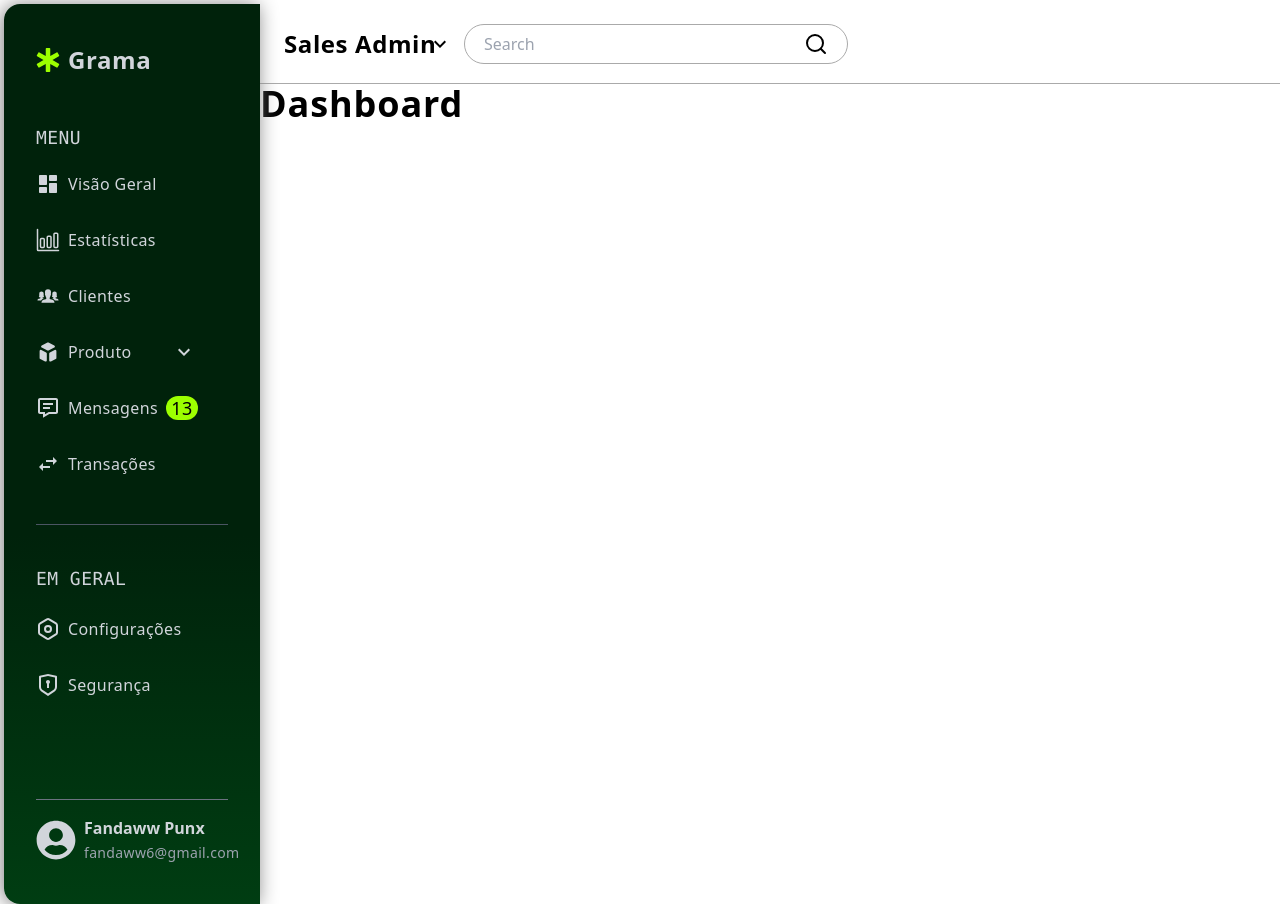
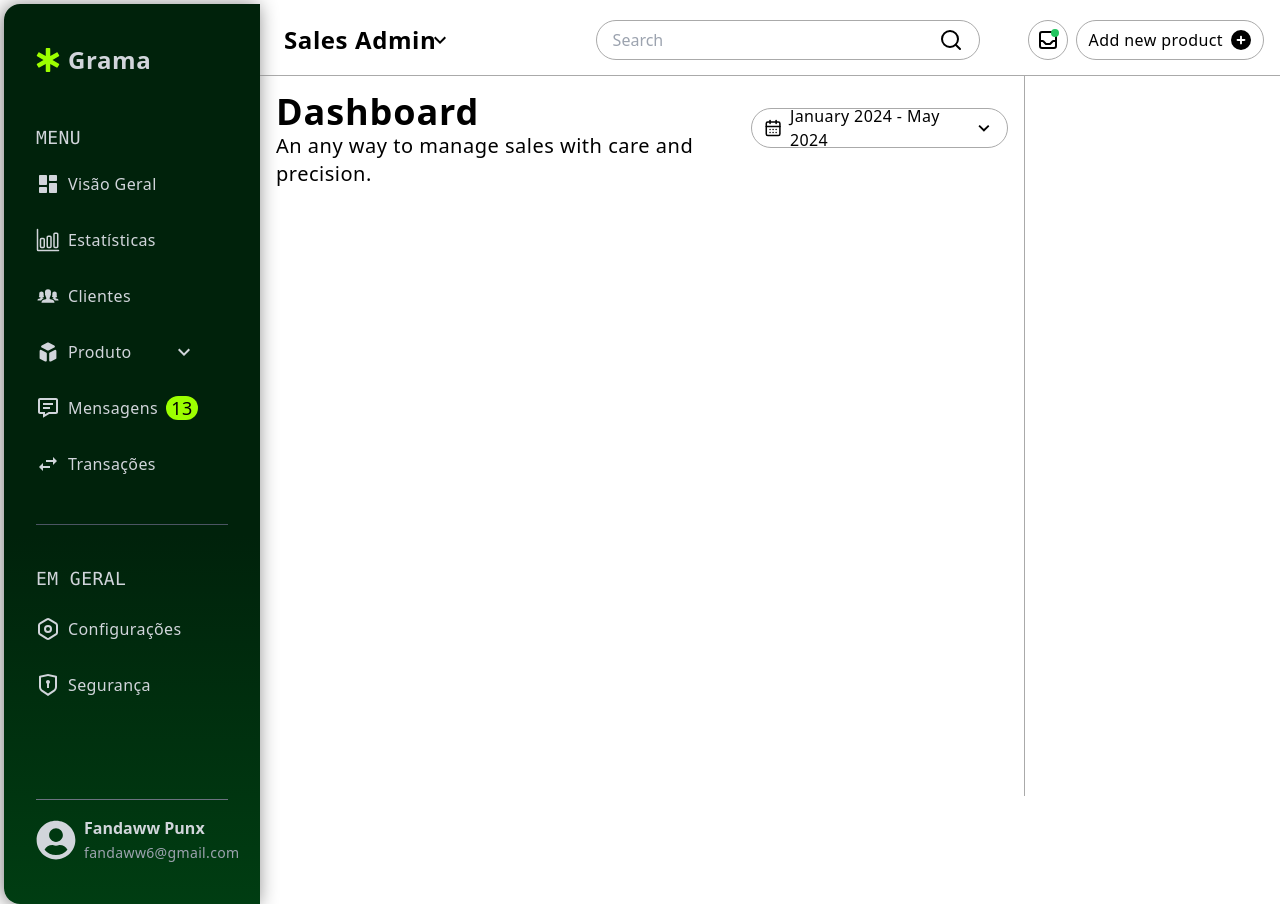
Before and after one commit to capaolab/grama, a Next.js app in the folder grama/: page /dashboard in a window 1280 px wide. Built offline with nearby package versions, Linux system fonts and the light colour scheme.

Commit message:
feat: added new componentes in dashboard page

```diff
--- a/grama/src/app/dashboard/page.jsx
+++ b/grama/src/app/dashboard/page.jsx
@@ -1,14 +1,47 @@
 import DropDown from "@/components/DropDown";
 import SearchInput from "@/components/SearchInput";
+import { HiOutlineInbox } from "react-icons/hi";
+import { FaCirclePlus } from "react-icons/fa6";
+import { LuCalendarDays } from "react-icons/lu";
+import { MdOutlineKeyboardArrowDown } from "react-icons/md";
 
 function Dashboard() {
   return (
     <div className="w-full flex text-[var(--text-color)] my-1 flex-col">
       <header className="flex gap-3 h-20 w-full items-center px-4 border-b border-[var(--border-color)]">
         <DropDown />
-        <SearchInput />
+        <div className="flex items-center gap-2 ml-auto">
+          <SearchInput />
+          <div className="ml-10 flex items-center gap-2">
+
+            <div className="relative flex items-center justify-center w-10 h-10 border border-[var(--border-color)] cursor-pointer rounded-full">
+              <div className="h-2 w-2 absolute top-2 right-2 bg-[var(--bg-sidebar)] bg-green-500 rounded-full">
+              </div>
+              <HiOutlineInbox className="text-2xl text-[var(--text-color)]" />
+            </div>
+
+            <div className="relative flex gap-2 items-center justify-center text-[var(--text-color)] w-max h-10 px-3 border border-[var(--border-color)] cursor-pointer rounded-full">
+              <span className="font-medium text-base">Add new product</span>
+              <FaCirclePlus className="text-[var(--text-color)]" size={20} />
+            </div>
+
+          </div>
+        </div>
       </header>
-      <h1>Dashboard</h1>
+      <div className="p-4 h-full w-[75%] border-r border-[var(--border-color)]">
+        <div className="flex justify-between">
+          <div>
+            <h1>Dashboard</h1>
+            <h3 className="text-xl">An any way to manage sales with care and precision.</h3>
+          </div>
+
+          <div className="flex items-center gap-2 h-10 w-max px-3 mt-4 border border-[var(--border-color)] cursor-pointer rounded-full">
+            <LuCalendarDays className="text-[var(--text-color)]" size={20} />
+            <span className="font-medium text-base">January 2024 - May 2024</span>
+            <MdOutlineKeyboardArrowDown className="dropdown-arrow text-2xl transition duration-300" />
+          </div>
+        </div>
+      </div>
     </div>
   )
 }
--- a/grama/src/components/SearchInput.jsx
+++ b/grama/src/components/SearchInput.jsx
@@ -2,9 +2,12 @@ import { LuSearch } from "react-icons/lu";
 
 function SearchInput() {
   return (
-    <div className="flex intems-center text-[var(--text-color)] justify-center w-96 h-10 border border-[var(--border-color)] rounded-full">
-      <input type="text" placeholder="Search" className="w-full h-full max-w-xs bg-[var(--background)] outline-none appearance-none" />
-      <LuSearch className="text-2xl h-full flex tems-center" />
+    <div
+      className="relative flex intems-center bg-[var(--background)]
+      text-[var(--text-color)] justify-center w-96 h-10 border border-[var(--border-color)] rounded-full"
+    >
+      <input type="text" placeholder="Search" className="absolute inset-0 px-4 bg-transparent z-10 outline-none appearance-none" />
+      <LuSearch className="text-2xl absolute right-4 ml-auto h-full flex tems-center" />
     </div>
   )
 
--- a/grama/src/config/themes.json
+++ b/grama/src/config/themes.json
@@ -7,7 +7,7 @@
       "bg-hover": "#d9d9d9",
       "text": "black",
       "text-hover": "#000000",
-      "border-color": "#d9d9d9",
+      "border-color": "#a6a6a6",
       "shadow-color": "#808080",
       "sideBar": {
         "background": "linear-gradient(0deg, rgba(0, 61, 18, 1) 0%, rgba(0, 34, 11, 1) 41%)",
@@ -23,7 +23,7 @@
       "bg-hover": "#d9d9d9",
       "text": "black",
       "text-hover": "#000000",
-      "border-color": "#d9d9d9",
+      "border-color": "#a6a6a6",
       "shadow-color": "#000000",
       "sideBar": {
         "background": "linear-gradient(0deg, rgba(0,129,255,1) 0%, rgba(38,0,255,1) 100%)",
@@ -39,7 +39,7 @@
       "bg-hover": "#d9d9d9",
       "text": "black",
       "text-hover": "#000000",
-      "border-color": "#d9d9d9",
+      "border-color": "#a6a6a6",
       "shadow-color": "#888888",
       "sideBar": {
         "background": "#ffffff",
@@ -55,7 +55,7 @@
       "bg-hover": "#bfbfbf",
       "text": "white",
       "text-hover": "#000000",
-      "border-color": "#d9d9d9",
+      "border-color": "#a6a6a6",
       "shadow-color": "#808080",
       "sideBar": {
         "background": "#0d0d0d",
```
